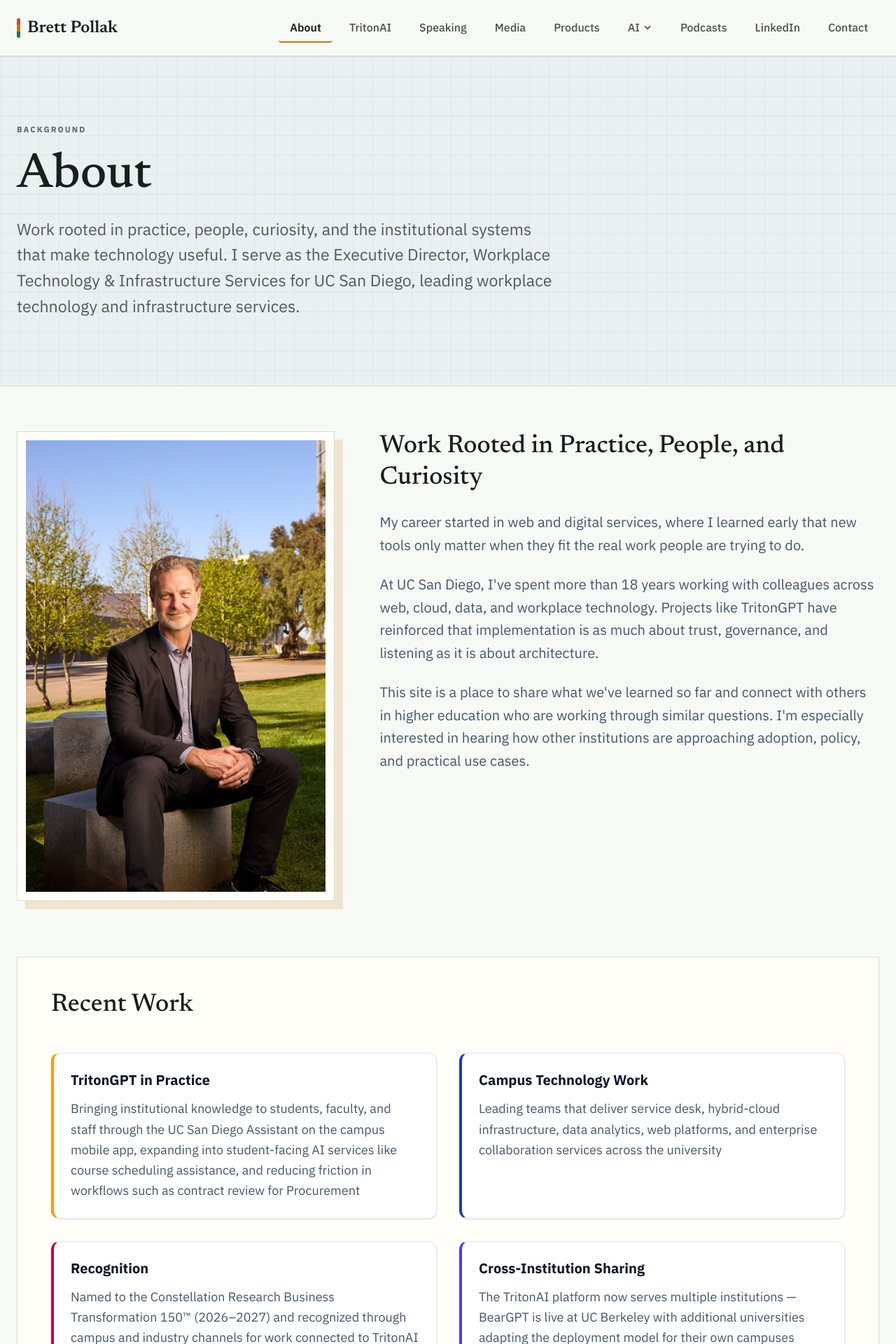
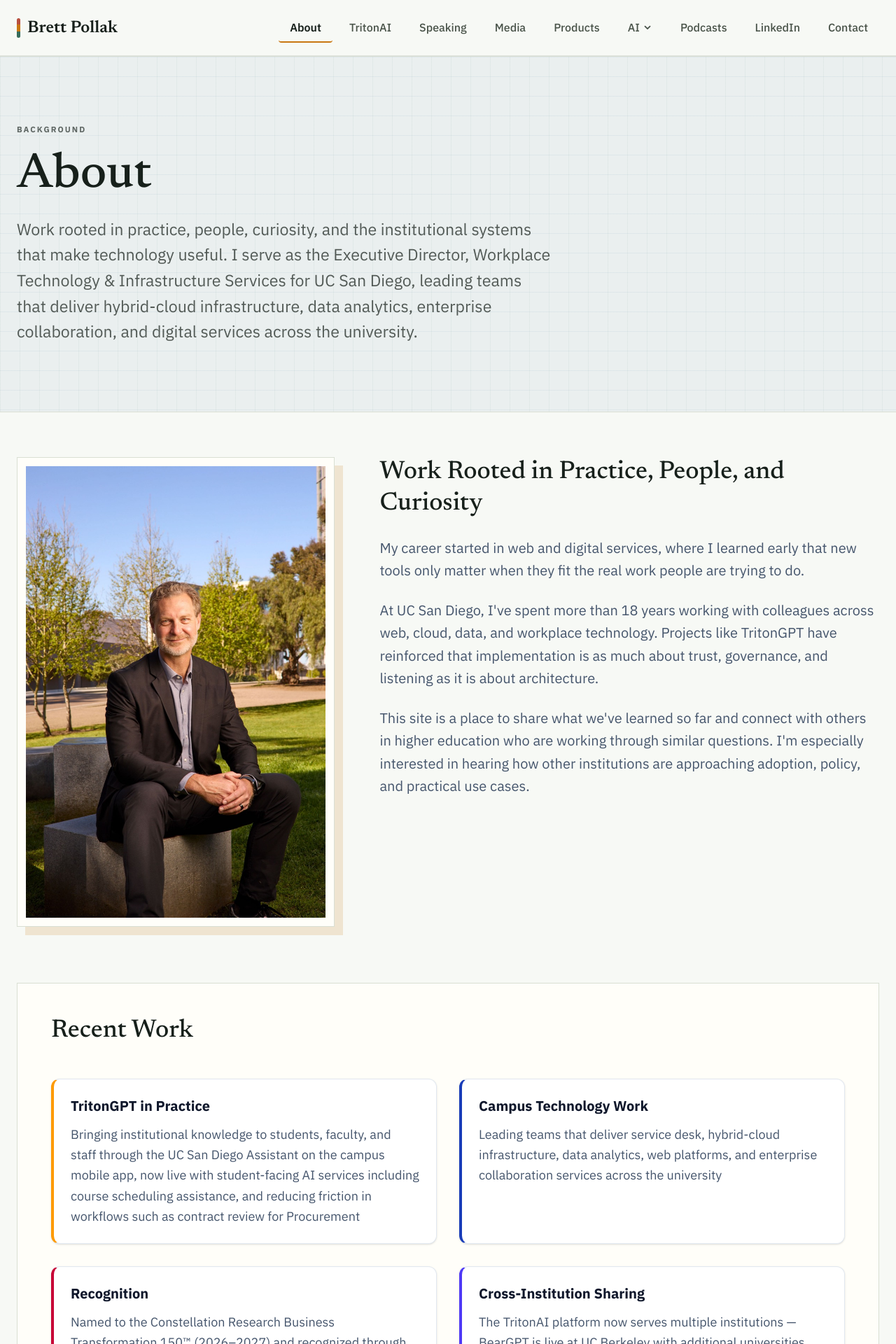
Before and after one commit to bpollak/brettpollak-website, a Next.js app: page /about in a window 1280 px wide. Shown: the top 1920 px of the page at 70% size. Built offline with nearby package versions, Linux system fonts and the light colour scheme.

Commit message:
Update About page context

```diff
--- a/app/about/page.tsx
+++ b/app/about/page.tsx
@@ -56,7 +56,7 @@ export default function About() {
           <h1 className="page-title mb-6">About</h1>
           <p className="page-intro">
             Work rooted in practice, people, curiosity, and the institutional systems that make technology useful.
-            I serve as the Executive Director, Workplace Technology & Infrastructure Services for UC San Diego, leading workplace technology and infrastructure services.
+            I serve as the Executive Director, Workplace Technology & Infrastructure Services for UC San Diego, leading teams that deliver hybrid-cloud infrastructure, data analytics, enterprise collaboration, and digital services across the university.
           </p>
         </div>
       </section>
@@ -97,7 +97,7 @@ export default function About() {
           <div className="grid md:grid-cols-2 gap-8">
             <div className="bg-white p-6 rounded-xl border border-slate-200 border-l-4 border-l-amber-500 shadow-sm hover:shadow-md transition-shadow card-3d">
               <h3 className="text-xl font-bold text-slate-900 mb-3">TritonGPT in Practice</h3>
-              <p className="text-lg text-slate-600 leading-relaxed">Bringing institutional knowledge to students, faculty, and staff through the UC San Diego Assistant on the campus mobile app, expanding into student-facing AI services like course scheduling assistance, and reducing friction in workflows such as contract review for Procurement</p>
+              <p className="text-lg text-slate-600 leading-relaxed">Bringing institutional knowledge to students, faculty, and staff through the UC San Diego Assistant on the campus mobile app, now live with student-facing AI services including course scheduling assistance, and reducing friction in workflows such as contract review for Procurement</p>
             </div>
             <div className="bg-white p-6 rounded-xl border border-slate-200 border-l-4 border-l-blue-800 shadow-sm hover:shadow-md transition-shadow card-3d">
               <h3 className="text-xl font-bold text-slate-900 mb-3">Campus Technology Work</h3>
--- a/lib/seoDates.ts
+++ b/lib/seoDates.ts
@@ -20,7 +20,7 @@ export const SITE_URL = "https://brettcpollak.com";
  */
 export const staticPageDates: Record<string, string> = {
   "/": "2026-06-01",
-  "/about": "2026-07-05",
+  "/about": "2026-07-12",
   "/tritongpt": "2026-06-07",
   "/speaking": "2026-06-02",
   "/products": "2026-06-01",
```
